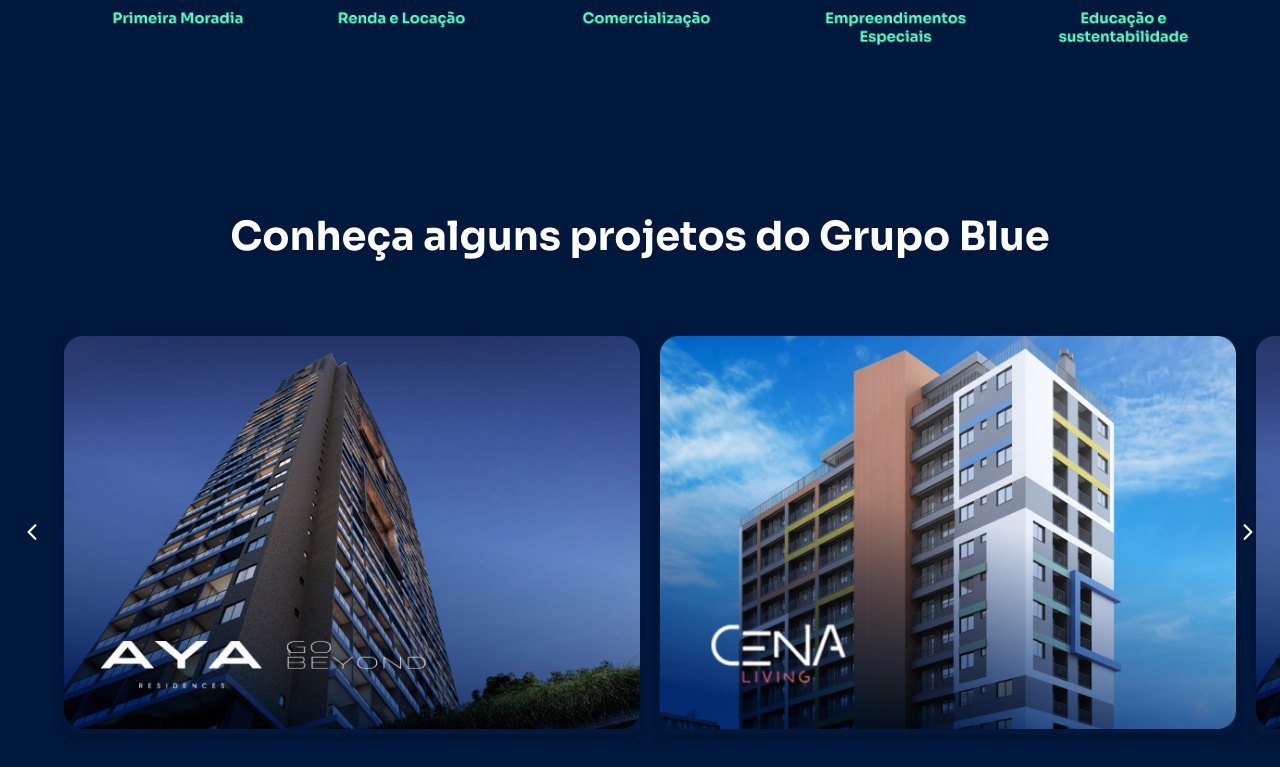
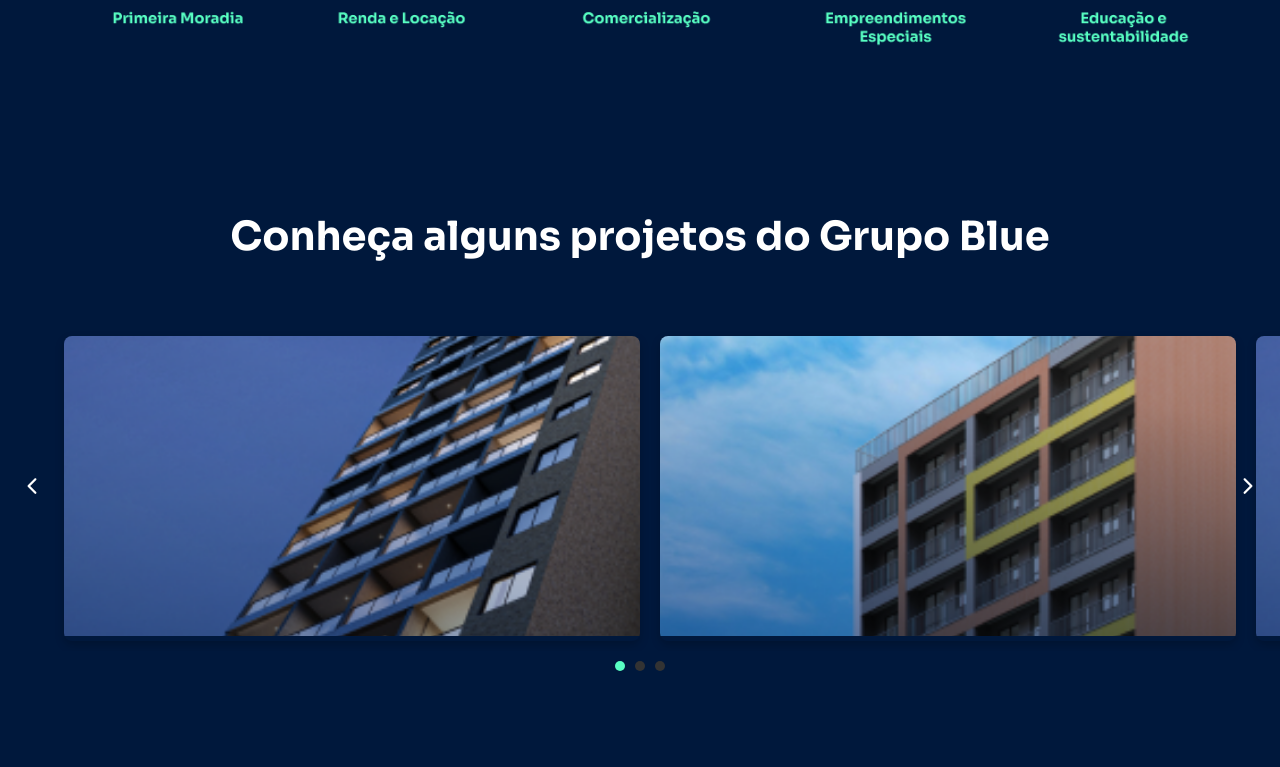
Before and after one commit to lolaeurich/new-blue, a React (Vite) app: page /nossosNegocios in a window 1280 px wide. Shown: the part 1117-1884 px from the top of the page. Built offline with nearby package versions, Linux system fonts and the light colour scheme.

Commit message:
feat: negocios

```diff
--- a/src/Components/CarouselNegocios/CarouselNegocios.jsx
+++ b/src/Components/CarouselNegocios/CarouselNegocios.jsx
@@ -4,75 +4,81 @@
 import negocios1 from "../../assets/negocios1.png";
 import negocios2 from "../../assets/negocios2.png";
 
-
 const CarouselNegocios = () => {
   const carouselRef = useRef(null);
-  const [progress, setProgress] = useState(0);
+  const [activeIndex, setActiveIndex] = useState(0); // Controle de qual item está ativo
 
-  const handleScroll = (direction) => {
-    if (carouselRef.current) {
-      const scrollAmount = carouselRef.current.offsetWidth;
-      carouselRef.current.scrollBy({
-        left: direction === "left" ? -scrollAmount : scrollAmount,
-        behavior: "smooth",
-      });
-    }
-  };
-
-  const updateProgress = () => {
-    if (carouselRef.current) {
-      const { scrollLeft, scrollWidth, clientWidth } = carouselRef.current;
-      const maxScrollLeft = scrollWidth - clientWidth;
-      const newProgress = (scrollLeft / maxScrollLeft) * 100;
-      setProgress(newProgress);
-    }
-  };
-
-  useEffect(() => {
-    const carouselElement = carouselRef.current;
-    if (carouselElement) {
-      carouselElement.addEventListener("scroll", updateProgress);
-      updateProgress();
-
-      return () => {
-        carouselElement.removeEventListener("scroll", updateProgress);
-      };
-    }
-  }, []);
-
-  // Definir imagens e nomes diretamente no código
+  // Itens do carrossel
   const items = [
-    { id: 1, img: negocios1,},
-    { id: 2, img: negocios2},
+    { id: 1, img: negocios1 },
+    { id: 2, img: negocios2 },
     { id: 3, img: negocios1 },
   ];
 
+  // Função para controlar a navegação do carrossel
+  const handleScroll = (direction) => {
+    let newIndex = activeIndex;
+    if (direction === "left") {
+      newIndex = activeIndex === 0 ? items.length - 1 : activeIndex - 1;
+    } else if (direction === "right") {
+      newIndex = activeIndex === items.length - 1 ? 0 : activeIndex + 1;
+    }
+    setActiveIndex(newIndex);
+  };
+
+  // Efeito para rolar o carrossel para o item ativo
+  useEffect(() => {
+    if (carouselRef.current) {
+      const activeItem = carouselRef.current.children[activeIndex];
+      if (activeItem) {
+        activeItem.scrollIntoView({ behavior: "smooth", inline: "center" });
+      }
+    }
+  }, [activeIndex]);
+
+  // Função para renderizar os pontos (dots)
+  const renderDots = () => {
+    return items.map((_, index) => (
+      <div
+        key={index}
+        className={`dot ${index === activeIndex ? "active" : ""}`}
+      />
+    ));
+  };
+
   return (
     <main className="negocios-carousel">
-        <h2 className="negocios-h2">Conheça alguns projetos do Grupo Blue</h2>
-      <div className="carousel-container">
+      <h2 className="negocios-h2">Conheça alguns projetos do Grupo Blue</h2>
+      <div className="neg-carousel-container">
         <button
-          className="carousel-button left"
+          className="neg-carousel-button left"
           onClick={() => handleScroll("left")}
         >
           <IoIosArrowBack />
         </button>
-        <div className="carousel" ref={carouselRef}>
-          {items.map((item) => (
-            <div key={item.id} className="carousel-item">
-              <img src={item.img} alt={item.name} className="carousel-image" />
+        <div className="neg-carousel" ref={carouselRef}>
+          {items.map((item, index) => (
+            <div
+              key={item.id}
+              className={`neg-carousel-item ${index === activeIndex ? "active" : ""}`}
+            >
+              <img
+                src={item.img}
+                alt={`Imagem ${item.id}`}
+                className="neg-carousel-image"
+              />
             </div>
           ))}
         </div>
         <button
-          className="carousel-button right"
+          className="neg-carousel-button right"
           onClick={() => handleScroll("right")}
         >
           <IoIosArrowForward />
         </button>
       </div>
-      <div className="progress-bar">
-        <div className="progress-fill" style={{ width: `${progress}%` }}></div>
+      <div className="neg-dots-container">
+        {renderDots()}
       </div>
     </main>
   );
--- a/src/Components/CarouselNegocios/style.css
+++ b/src/Components/CarouselNegocios/style.css
@@ -13,37 +13,45 @@
 }
 
 /* Carousel container */
-.carousel-container {
+.neg-carousel-container {
+  display: flex;
+  align-items: center;
   position: relative;
   width: 100%;
   overflow: hidden; /* Garante que apenas os 2 primeiros cards sejam visíveis */
 }
 
-.carousel {
+.neg-carousel {
   display: flex;
+  overflow: auto;
+  padding: 10px;
+  margin: 0 auto;
+  scrollbar-width: none;
   gap: 20px; /* Adiciona espaço entre os cards */
   scroll-behavior: smooth;
   padding-inline: 5%;
   transition: transform 0.3s ease-in-out; /* Desloca suavemente os itens */
 }
 
-.carousel-item {
+.neg-carousel-item {
   flex-shrink: 0; /* Impede que os itens encolham */
   width: 50%; /* Ajusta a largura para exibir 2 itens por vez */
   text-align: center;
   border-radius: 8px;
+  min-width: 250px;
+  overflow: hidden;
+  position: relative;
   box-shadow: 0 4px 10px rgba(0, 0, 0, 0.2); /* Sombras para destacar */
 }
 
-.carousel-image {
-  width: 100%;
-  height: auto;
-  border-radius: 8px;
+.neg-carousel-image {
+  width: 245%;
+  height: 300px;
   object-fit: cover;
 }
 
 /* Botões de navegação */
-.carousel-button {
+.neg-carousel-button {
   position: absolute;
   top: 50%;
   transform: translateY(-50%);
@@ -51,32 +59,41 @@
   padding: 10px;
   cursor: pointer;
   color: white;
+  display: block;
+  background-color: transparent;
+  font-size: 24px;
 }
 
-.carousel-button.left {
+.neg-carousel-button.left {
   left: 10px;
 }
 
-.carousel-button.right {
+.neg-carousel-button.right {
   right: 10px;
 }
 
-/* Progress bar */
-.progress-bar {
-  position: absolute;
-  bottom: 10px;
-  left: 0;
-  width: 100%;
-  height: 5px;
-  background-color: #333;
+/* Pontos (Dots) */
+.neg-dots-container {
+  display: flex;
+  justify-content: center;
+  align-items: center;
+  margin-top: 10px;
+  gap: 10px;
 }
 
-.progress-fill {
-  height: 100%;
-  background-color: #58FFC3;
-  transition: width 0.25s;
+.dot {
+  width: 10px;
+  height: 10px;
+  border-radius: 50%;
+  background-color: #333;
+  transition: background-color 0.3s ease;
 }
 
+.dot.active {
+  background-color: #58ffc3;
+}
+
+/* Adicionando um efeito responsivo */
 @media screen and (min-width: 1200px) {
   .negocios-carousel {
     height: 95vh;
```
